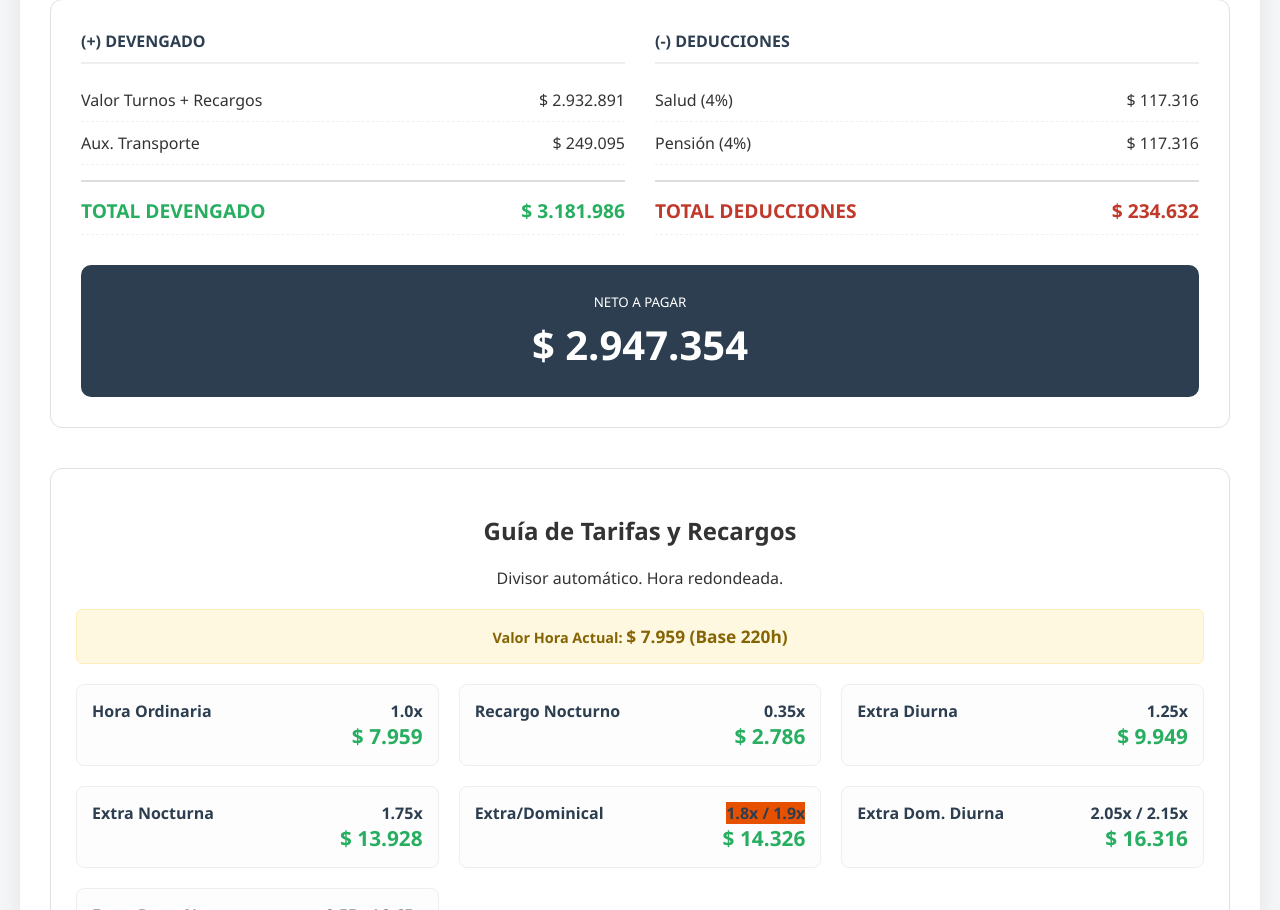
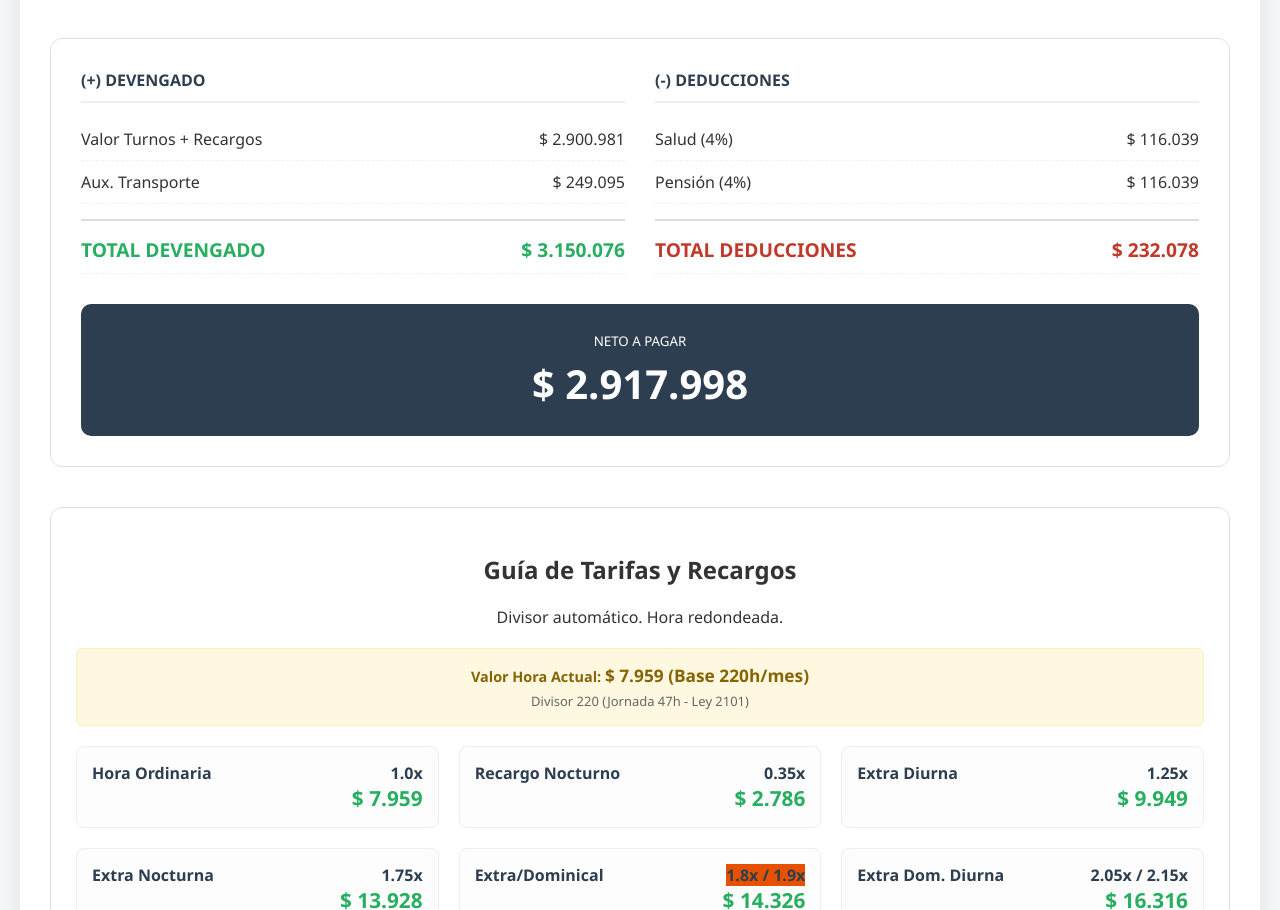
Before and after one commit to gfrodriguez/CalculadoraVigilancia, a plain HTML site: page index.html in a window 1280 px wide. Shown: the part 969-1879 px from the top of the page. Drawn offline with nearby package versions, Linux system fonts and the light colour scheme.

Commit message:
Update index.html

```diff
--- a/index.html
+++ b/index.html
@@ -1,4 +1,3 @@
-
 <!DOCTYPE html>
 <html lang="es">
 <head>
@@ -239,6 +238,10 @@
             <label>Inicio Ciclo <span title="Fecha donde inicia el patrón seleccionado" style="font-size:0.8em; cursor:help;">ℹ️</span></label>
             <input type="date" id="cycleStartDate">
         </div>
+        <div class="input-group" style="flex-direction: row; align-items: center; gap: 10px; grid-column: 1 / -1;">
+            <input type="checkbox" id="optCommercialMonth" onchange="fullRecalculate()" checked style="width: auto;">
+            <label for="optCommercialMonth" style="margin: 0; cursor: pointer;">Ajustar a Mes Comercial (30 días)</label>
+        </div>
         <div class="btn-group">
             <button class="btn-action" onclick="resetAndGenerate()">Generar Calendario</button>
             <button class="btn-pdf" onclick="generatePDF()">Descargar PDF</button>
@@ -279,6 +282,7 @@
 
         <div class="formula-box">
             <strong>Valor Hora Actual:</strong> <span id="lblValorHora" style="font-weight: bold; font-size: 1.2em;">---</span>
+            <div id="lblDivisorExplanation" style="margin-top:5px; font-size:0.9em; color:#666;"></div>
         </div>
 
         <div class="rates-grid">
@@ -632,24 +636,67 @@
     function recalculate() {
         const year = parseInt(document.getElementById('selYear').value);
         const month = parseInt(document.getElementById('selMonth').value);
+        const useCommercial = document.getElementById('optCommercialMonth').checked;
 
-        let grandTotal = 0;
+        let totalRecargosExtras = 0;
+        let totalBasic = 0;
+        let countAusencias = 0;
+        let countWorkedDays = 0; // For real day calculation
 
         for (let day = 1; day < dayStates.length; day++) {
             const comps = calculateDayComponents(dayStates[day], year, month, day);
-            grandTotal += comps.total;
+            totalRecargosExtras += comps.recargo + comps.extra;
+
+            if (dayStates[day] === 'A') {
+                countAusencias++;
+            } else {
+                countWorkedDays++;
+                // If not commercial, we sum the calculated daily basic
+                if (!useCommercial) {
+                    totalBasic += comps.basic;
+                }
+            }
         }
 
-        const auxTransporte = getRawMoney('transportAux');
-        const ibc = grandTotal;
+        const rawSalary = getRawMoney('baseSalary');
+        const rawTransport = getRawMoney('transportAux');
+
+        // Calculate Finals
+        let finalBasic = 0;
+        let finalTransport = 0;
+
+        if (useCommercial) {
+            // Formula: (Salary / 30) * (30 - Absences)
+            const daysToPay = 30 - countAusencias;
+            finalBasic = Math.round((rawSalary / 30) * daysToPay);
+            finalTransport = Math.round((rawTransport / 30) * daysToPay);
+        } else {
+            finalBasic = Math.round(totalBasic);
+            // In Real mode, generally transport is paid per actual day worked/paid
+            // Note: Conventional logic often pays 30 unless absent, but for "Real"
+            // we will strictly approximate per day if needed, or keep 30 logic.
+            // Let's stick to: Transport / 30 * real worked days for consistency in "Real" mode
+            finalTransport = Math.round((rawTransport / 30) * countWorkedDays);
+        }
+
+        // Safety: If calculating "Real" for 31 days, it might exceed Base.
+        // That is what the user wanted to see/fix.
+
+        const grandTotal = finalBasic + totalRecargosExtras; // Total Devengado varies (Basic + Rec/Ext)
+
+        const ibc = grandTotal; // Base for deductions (usually excludes Transport)
         const salud = Math.round(ibc * 0.04);
         const pension = Math.round(ibc * 0.04);
         const totalDeducciones = salud + pension;
-        const neto = (ibc + auxTransporte) - totalDeducciones;
+        const neto = (grandTotal + finalTransport) - totalDeducciones;
 
         document.getElementById('valTotalTurnos').innerText = formatMoney(grandTotal);
-        document.getElementById('valTransporte').innerText = formatMoney(auxTransporte);
-        document.getElementById('totalDevengado').innerText = formatMoney(grandTotal + auxTransporte);
+        // Update label to reflect if it includes Recargos or is split?
+        // Currently UI has 'Valor Turnos + Recargos'.
+        // We put (Basic + Rec/Ext) there.
+
+        document.getElementById('valTransporte').innerText = formatMoney(finalTransport);
+        document.getElementById('totalDevengado').innerText = formatMoney(grandTotal + finalTransport);
         document.getElementById('dedSalud').innerText = formatMoney(salud);
         document.getElementById('dedPension').innerText = formatMoney(pension);
         document.getElementById('totalDeducciones').innerText = formatMoney(totalDeducciones);
@@ -664,7 +711,19 @@
         const hourVal = Math.round(salary / divisorRef);
         const festPct = getFestiveSurcharge(year, month, 1);
 
-        document.getElementById('lblValorHora').innerText = formatMoney(hourVal) + ` (Base ${divisorRef}h)`;
+        // Explanation Logic
+        let explanation = "";
+        if (divisorRef === 240) explanation = "(Jornada 48h - Antigua)"; // Legacy
+        else if (divisorRef === 235) explanation = "(Jornada 47h - Ley 2101 de 2021)"; // 2023-2024 transition?
+        // Note: The code currently uses 220 and 210. Let's match the code's logic.
+        // update: getDivisorForDate returns 210 or 220.
+        if (divisorRef === 220) explanation = "Divisor 220 (Jornada 47h - Ley 2101)";
+        else if (divisorRef === 210) explanation = "Divisor 210 (Jornada 46h - Reducción Julio 2024/25)";
+        else explanation = `Divisor Estándar ${divisorRef}`;
+
+        document.getElementById('lblValorHora').innerText = formatMoney(hourVal) + ` (Base ${divisorRef}h/mes)`;
+        document.getElementById('lblDivisorExplanation').innerText = explanation;
+
         document.getElementById('rate-ord').innerText = formatMoney(hourVal);
         document.getElementById('rate-rec-noc').innerText = formatMoney(hourVal * 0.35);
         document.getElementById('rate-ext-diu').innerText = formatMoney(hourVal * 1.25);
```
